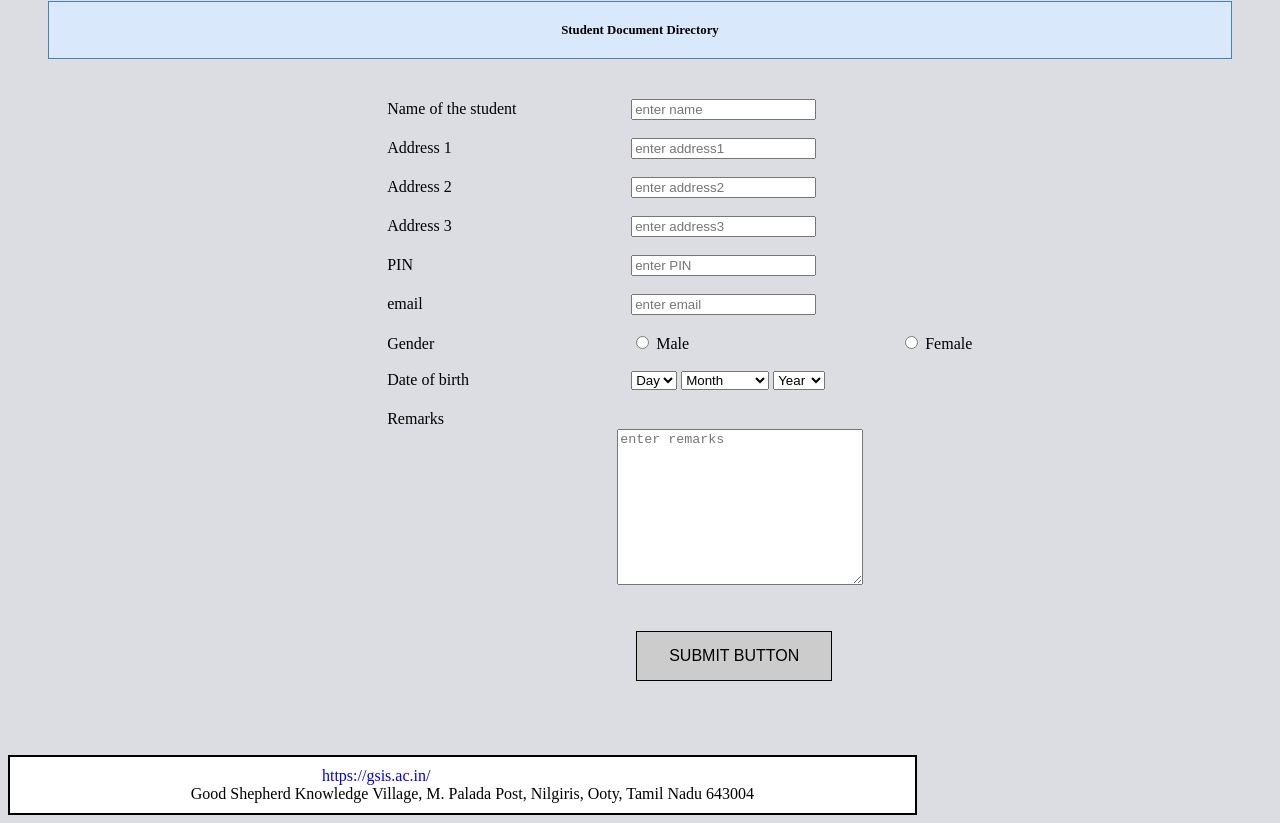
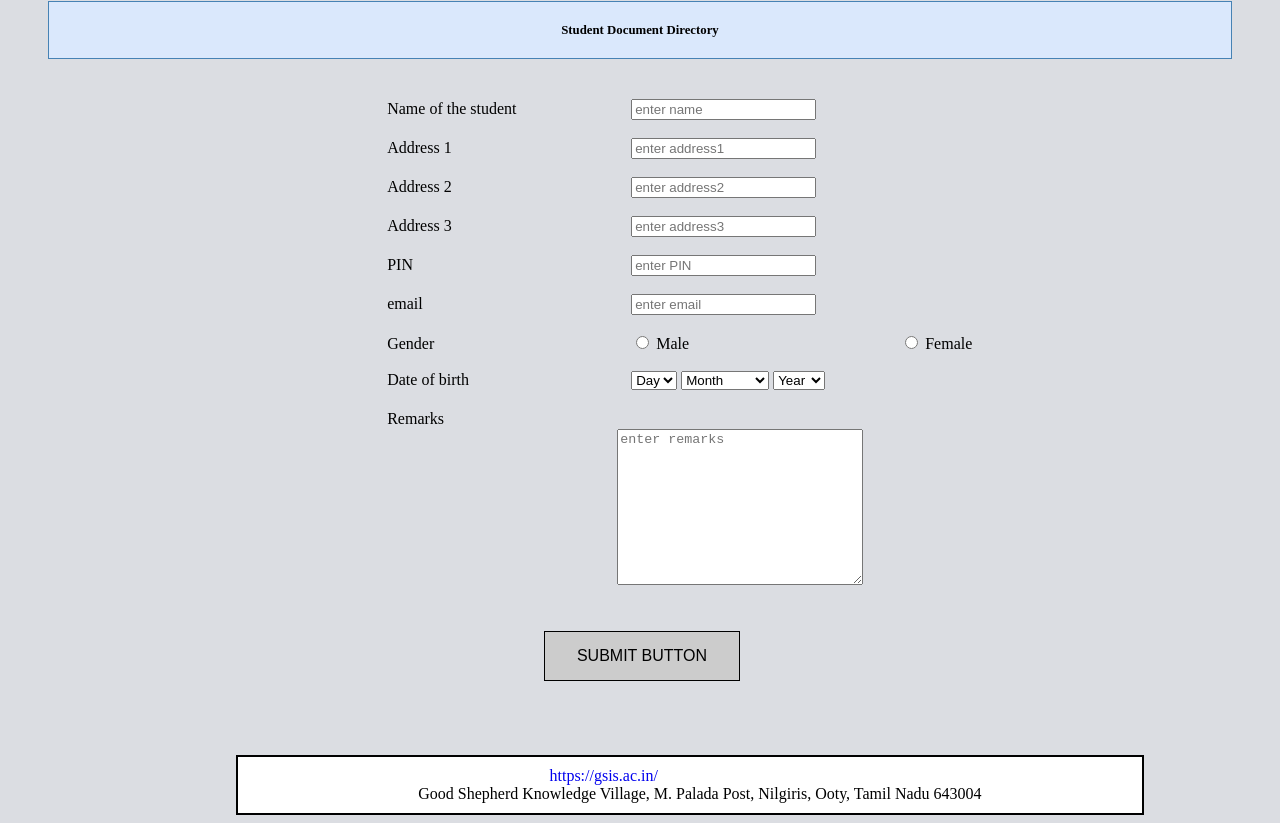
Before and after one commit to hima-del/html-css-netninja, a plain HTML site: page assignment3/assignment3.html in a window 1280 px wide. Shown: the part 293-1116 px from the top of the page. Drawn offline with Linux system fonts and the light colour scheme.

Commit message:
assignment3 completed

```diff
--- a/assignment3/assignment3.css
+++ b/assignment3/assignment3.css
@@ -74,6 +74,7 @@ textarea {
   width: 70%;
   padding-left: 20px;
   margin-top: 50px;
+  margin-left: 18%;
 }
 .link {
   margin-left: 33%;
@@ -135,7 +136,7 @@ a {
   text-decoration: none;
 }
 .submitbutton {
-  margin-left: 225px;
+  margin-left: 15%;
 }
 .good {
   text-align: center;
```
